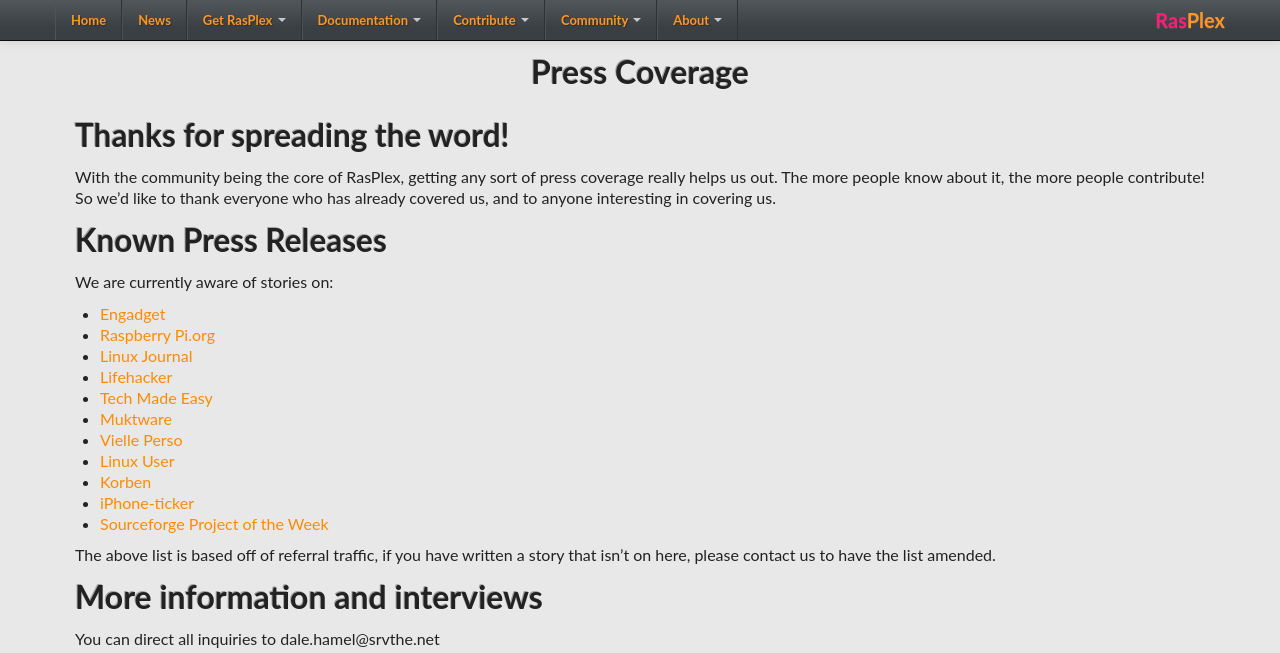
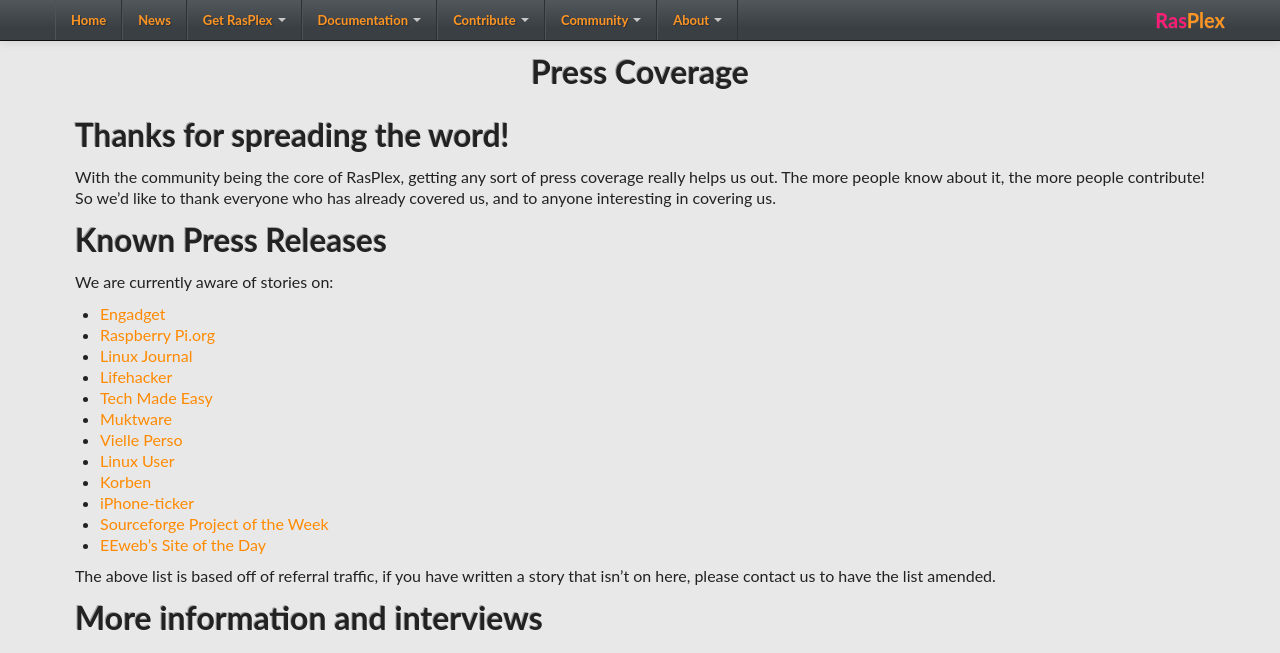
Before and after one commit to RasPlex/RasPlex.github.io, a Jekyll site: the page built from about/press-coverage.md, in a window 1280 px wide and 1194 px high. Shown: the top 653 px of the window. Built offline with Jekyll 4.4.1, drawn with Linux system fonts in a browser that asks for light colours; nearby versions of some CDN libraries.

Commit message:
Update press-coverage.md
Added ewebs

```diff
--- a/about/press-coverage.md
+++ b/about/press-coverage.md
@@ -24,6 +24,7 @@
 + <a href="http://korben.info/rasplex.html" target="_blank">Korben</a>
 + <a href="http://www.iphone-ticker.de/rasplex-mit-airplay-und-airtunes-support-ein-plex-client-auf-dem-raspberry-pi-45004/" target="_blank">iPhone-ticker</a>
 + <a href="http://sourceforge.net/blog/projects-of-the-week-april-14-2014/" target="_blank">Sourceforge Project of the Week</a>
++ <a href="http://www.eeweb.com/websites/rasplex" target="_blank">EEweb's Site of the Day </a>
 
 The above list is based off of referral traffic, if you have written a story that isn't on here, please contact us to have the list amended.
 
```
